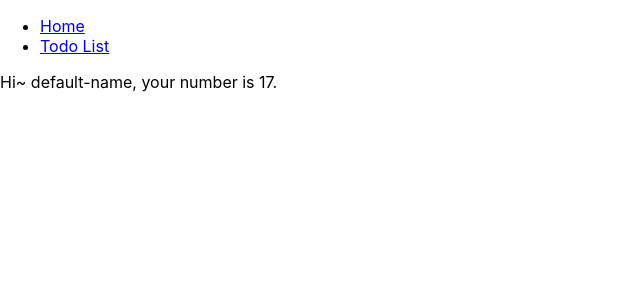
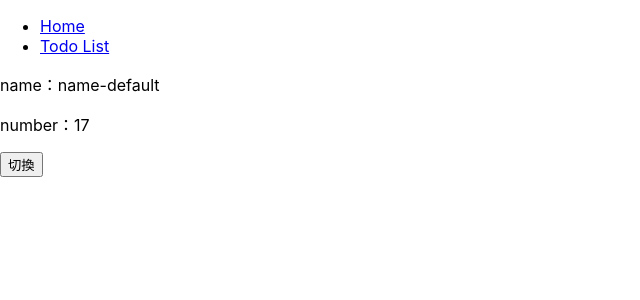
Before and after one commit to yuanchi17/learn-react-context, a React (Create React App) app: page / in a window 1280 px wide. Shown: the top 300 px of the page, without its empty margins (0-640 px from the left). Built offline with nearby package versions, Linux system fonts and the light colour scheme.

Commit message:
用 useState 調整 context 內的值

```diff
--- a/src/App.js
+++ b/src/App.js
@@ -3,7 +3,7 @@ import { BrowserRouter, useRoutes } from 'react-router-dom'
 import { DemoContext } from './context/demoContext'
 import Header from './components/Header'
 import Home from './pages/Home'
-import React from 'react'
+import React, { useState } from 'react'
 import TodoList from './pages/TodoList'
 
 // https://reactrouter.com/docs/en/v6/hooks/use-routes
@@ -13,13 +13,13 @@ const AllRouters = () => useRoutes([
 ])
 
 function App () {
-  const defaultValue = {
-    name: 'default-name',
+  const [user, setUser] = useState({
+    name: 'name-default',
     number: 17,
-  }
+  })
   return (
     <BrowserRouter>
-      <DemoContext.Provider value={defaultValue}>
+      <DemoContext.Provider value={{ user, setUser }}>
         <Header />
         <AllRouters />
       </DemoContext.Provider>
--- a/src/pages/Home.js
+++ b/src/pages/Home.js
@@ -2,10 +2,18 @@ import { DemoContext } from '../context/demoContext'
 import React, { useContext } from 'react'
 
 const Home = () => {
-  const demo = useContext(DemoContext)
+  const { user, setUser } = useContext(DemoContext)
+  const btnChange = () => {
+    setUser({
+      ...user,
+      name: user.name === 'name-A' ? 'name-B' : 'name-A',
+    })
+  }
   return (
     <>
-      Hi~ {demo.name}, your number is {demo.number}.
+      <p>name：{user.name}</p>
+      <p>number：{user.number}</p>
+      <button onClick={btnChange}>切換</button>
     </>
   )
 }
--- a/src/pages/TodoList.js
+++ b/src/pages/TodoList.js
@@ -1,9 +1,11 @@
-import React, { } from 'react'
+import React, { useContext } from 'react'
+import { DemoContext } from '../context/demoContext'
 
 const TodoList = () => {
+  const { user } = useContext(DemoContext)
   return (
     <>
-      TodoList
+      {user.name} 的 todo list
     </>
   )
 }
```
